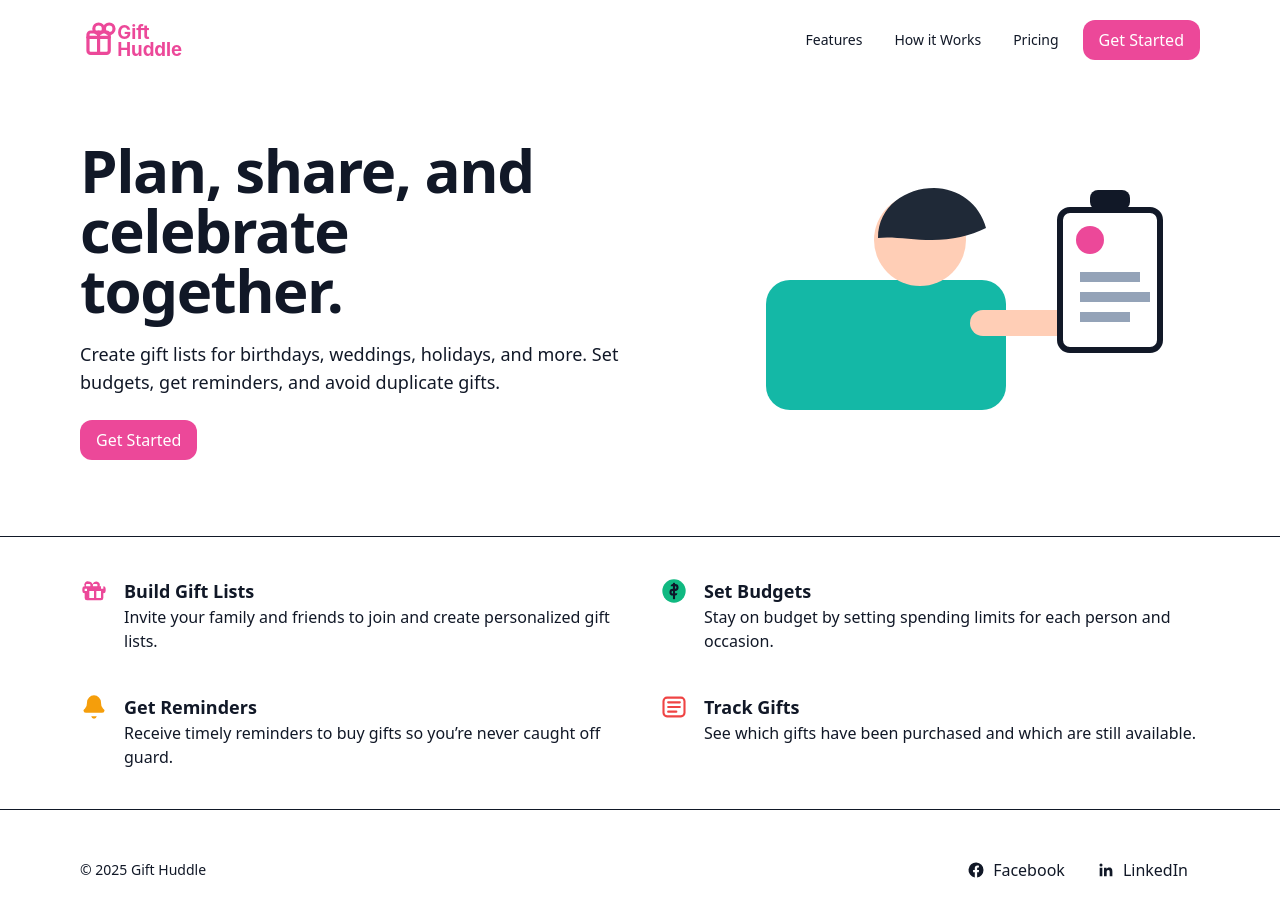
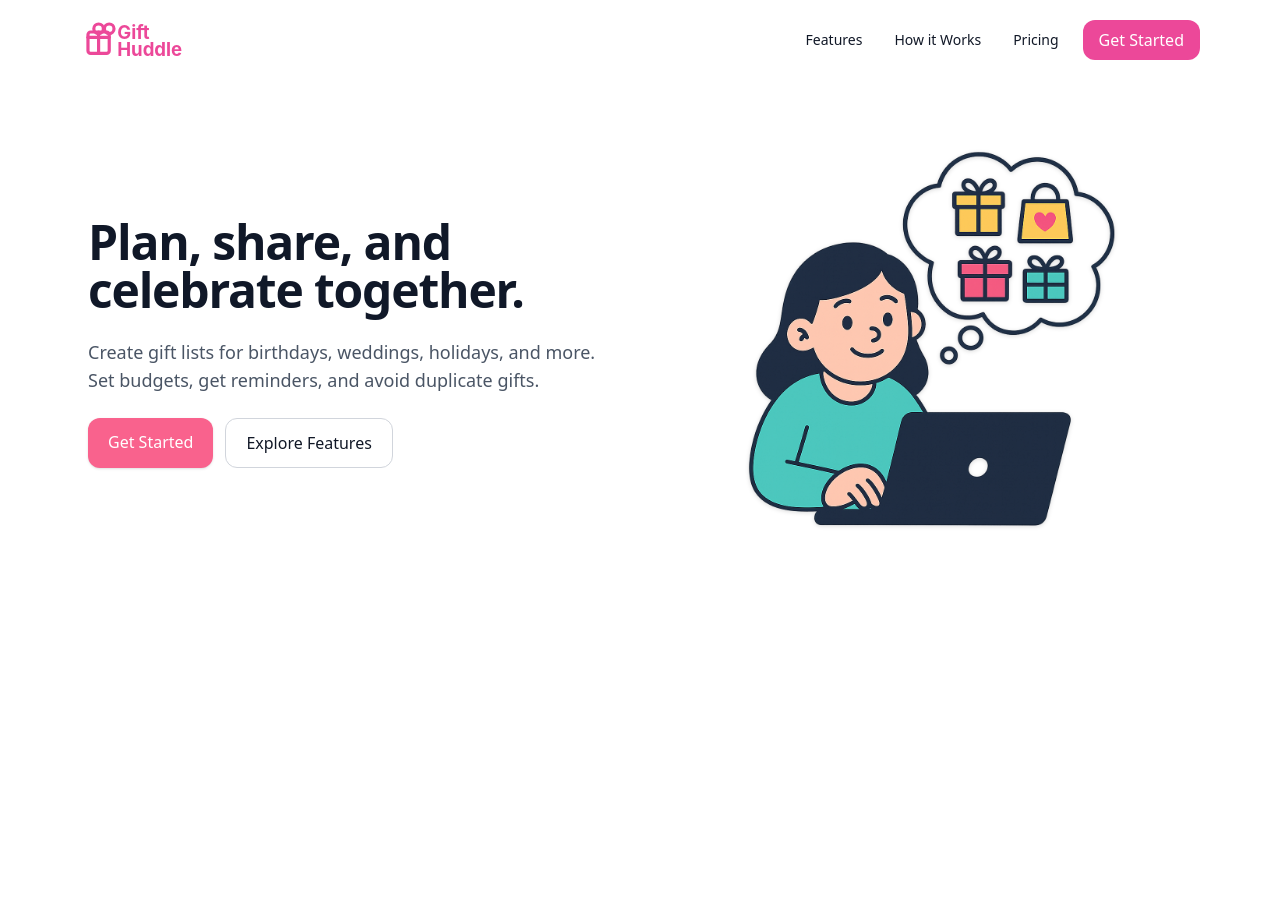
Before and after one commit to pellrichard/gift-huddle, a Next.js app: page / in a window 1280 px wide. Shown: the top 916 px of the page. After the commit the page ends 800 px from the top, so only its background shows below. Built offline with nearby package versions, Linux system fonts and the light colour scheme; no server answers.

Commit message:
hero update

```diff
--- a/app/page.tsx
+++ b/app/page.tsx
@@ -1,19 +1,9 @@
-import Hero from '@/components/Hero'
-import Features from '@/components/Features'
-import SocialButtons from '@/components/SocialButtons'
+import Hero from "@/components/Hero";
 
-export default function Home() {
+export default function HomePage() {
   return (
     <main>
       <Hero />
-      <div className="border-t" />
-      <Features />
-      <footer className="border-t">
-        <div className="mx-auto max-w-6xl px-4 py-10 flex items-center justify-between">
-          <p className="text-sm text-gh-muted">© 2025 Gift Huddle</p>
-          <SocialButtons variant="ghost" />
-        </div>
-      </footer>
     </main>
-  )
+  );
 }
--- a/src/components/Hero.tsx
+++ b/src/components/Hero.tsx
@@ -1,22 +1,37 @@
-import Image from 'next/image'
+"use client";
+import Image from "next/image";
 
 export default function Hero() {
   return (
-    <section className="mx-auto max-w-6xl px-4 pt-10 pb-14 grid md:grid-cols-2 gap-10 items-center">
-      <div className="order-2 md:order-1">
-        <h1 className="text-4xl md:text-6xl font-extrabold tracking-tight">
-          Plan, share, and<br/>celebrate together.
+    <section className="mx-auto max-w-6xl px-6 py-16 grid grid-cols-1 md:grid-cols-2 gap-10 items-center">
+      <div className="space-y-6">
+        <h1 className="text-4xl md:text-5xl font-bold tracking-tight text-gray-900">
+          Plan, share, and celebrate together.
         </h1>
-        <p className="mt-5 text-lg text-gh-muted max-w-prose">
-          Create gift lists for birthdays, weddings, holidays, and more. Set budgets, get reminders, and avoid duplicate gifts.
+        <p className="text-lg text-gray-600">
+          Create gift lists for birthdays, weddings, holidays, and more. Set budgets, get reminders,
+          and avoid duplicate gifts.
         </p>
-        <div className="mt-6 flex items-center gap-3">
-          <a href="/sign-in" className="btn-accent">Get Started</a>
+        <div className="flex gap-3">
+          <a href="/login" className="rounded-xl bg-[#F9628D] px-5 py-3 text-white font-medium shadow hover:opacity-90">
+            Get Started
+          </a>
+          <a href="/features" className="rounded-xl border border-gray-300 px-5 py-3 font-medium hover:bg-gray-50">
+            Explore Features
+          </a>
         </div>
       </div>
-      <div className="order-1 md:order-2 flex justify-center">
-        <Image src="/illustrations/hero-clipboard.svg" alt="" width={520} height={360} />
+
+      <div className="relative w-full aspect-[4/3]">
+        <Image
+          src="/img/hero-wishlist.png"
+          alt="Person using a laptop thinking about gifts"
+          fill
+          sizes="(max-width: 768px) 100vw, 50vw"
+          priority
+          className="object-contain drop-shadow-sm"
+        />
       </div>
     </section>
-  )
+  );
 }
```
Also changed, not shown: public/img/hero-wishlist.png (added), 1 other file (tests, documents, lock files or other folders).
